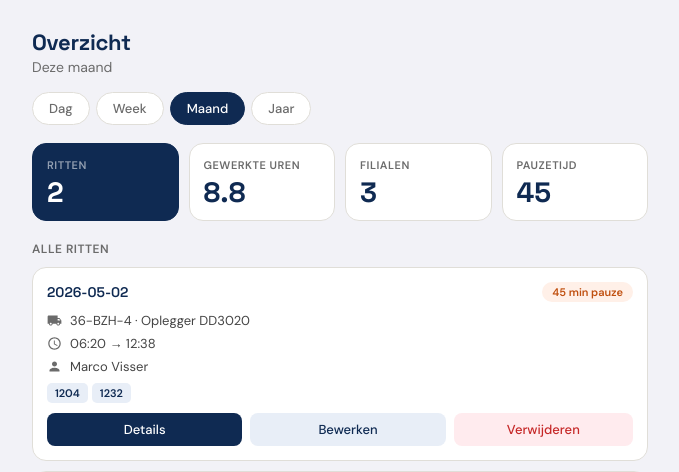
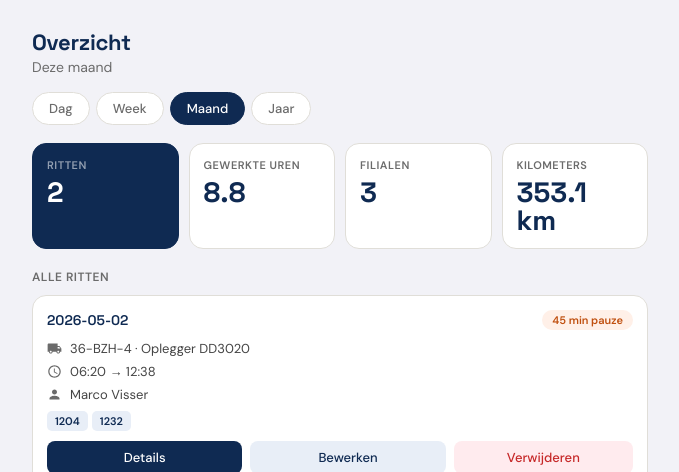
Before and after one commit to MarcoVisser388/Ritlog, a Flask app: page /overzicht in a window 1280 px wide. Shown: the part 60-532 px from the top of the page, without its empty margins (300-979 px from the left). Run offline with Flask 3, Linux system fonts and the light colour scheme; the visitor is signed in with stand-in values (Sample User, id 1); data comes from the database, SQL or seed files in the repository.

Commit message:
gemaakte kilometers toegevoegd

```diff
--- a/app.py
+++ b/app.py
@@ -4,14 +4,21 @@ import os
 import re
 import datetime
 import bcrypt
+import requests
 from werkzeug.utils import secure_filename
 from functools import wraps
+from dotenv import load_dotenv
+
+load_dotenv()
 
 app = Flask(__name__)
 app.secret_key = "ritlog-geheim-2026-xK9mP"
 
 UPLOAD_FOLDER = "uploads"
 app.config["UPLOAD_FOLDER"] = UPLOAD_FOLDER
+GOOGLE_API_KEY = os.getenv("GOOGLE_API_KEY")
+
+DC_ADRES = "Industrieweg 4, 1689 ZW Zwaagdijk-Oost, Nederland"
 
 def valideer_opleggernummer(nummer):
     patroon = re.compile(r'^(CDD|CED|DD|ED)\d+$', re.IGNORECASE)
@@ -68,6 +75,61 @@ def admin_vereist(f):
         return f(*args, **kwargs)
     return decorated
 
+# ── Kilometerberekening ──────────────────────────────────────────
+
+def bereken_kilometers(filiaalnummers):
+    """Bereken de totale rijafstand via Google Directions API."""
+    if not filiaalnummers or not GOOGLE_API_KEY:
+        return 0
+
+    conn = sqlite3.connect("ritten.db")
+    cursor = conn.cursor()
+
+    adressen = []
+    for nummer in filiaalnummers:
+        cursor.execute("SELECT straat, huisnummer, postcode, plaats FROM filialen WHERE filiaalnummer = ?", (nummer,))
+        filiaal = cursor.fetchone()
+        if filiaal and filiaal[0] and filiaal[3]:
+            adres = f"{filiaal[0]} {filiaal[1]}, {filiaal[2]}, {filiaal[3]}, Nederland"
+            adressen.append(adres)
+    conn.close()
+
+    if not adressen:
+        return 0
+
+    # Bouw de waypoints op
+    origin = DC_ADRES
+    destination = DC_ADRES
+    waypoints = "|".join(adressen)
+
+    url = "https://maps.googleapis.com/maps/api/directions/json"
+    params = {
+        "origin": origin,
+        "destination": destination,
+        "waypoints": f"optimize:true|{waypoints}",
+        "key": GOOGLE_API_KEY,
+        "language": "nl",
+        "region": "nl"
+    }
+
+    try:
+        response = requests.get(url, params=params, timeout=10)
+        data = response.json()
+
+        if data.get("status") == "OK":
+            totaal_meters = sum(
+                leg["distance"]["value"]
+                for route in data["routes"]
+                for leg in route["legs"]
+            )
+            return round(totaal_meters / 1000, 1)
+        else:
+            return 0
+    except Exception:
+        return 0
+
+# ── Database ──────────────────────────────────────────
+
 def init_db():
     conn = sqlite3.connect("ritten.db")
     cursor = conn.cursor()
@@ -99,6 +161,7 @@ def init_db():
         opmerkingen TEXT,
         pauze_minuten INTEGER DEFAULT 0,
         is_demo INTEGER DEFAULT 0,
+        kilometers REAL DEFAULT 0,
         FOREIGN KEY (chauffeur_id) REFERENCES chauffeurs(id),
         FOREIGN KEY (truck_id) REFERENCES trucks(id),
         FOREIGN KEY (oplegger_id) REFERENCES opleggers(id))""")
@@ -123,6 +186,10 @@ def init_db():
         plaats TEXT)""")
     try:
         cursor.execute("ALTER TABLE ritten ADD COLUMN is_demo INTEGER DEFAULT 0")
+    except:
+        pass
+    try:
+        cursor.execute("ALTER TABLE ritten ADD COLUMN kilometers REAL DEFAULT 0")
     except:
         pass
     accounts = [
@@ -195,7 +262,7 @@ def overzicht():
     if is_admin:
         cursor.execute("""SELECT ritten.id, chauffeurs.naam, trucks.kenteken, opleggers.opleggernummer,
                ritten.datum, ritten.starttijd, ritten.eindtijd, ritten.opmerkingen,
-               ritten.pauze_minuten, ritten.is_demo
+               ritten.pauze_minuten, ritten.is_demo, ritten.kilometers
             FROM ritten
             LEFT JOIN chauffeurs ON ritten.chauffeur_id = chauffeurs.id
             LEFT JOIN trucks ON ritten.truck_id = trucks.id
@@ -204,7 +271,7 @@ def overzicht():
     elif is_demo:
         cursor.execute("""SELECT ritten.id, chauffeurs.naam, trucks.kenteken, opleggers.opleggernummer,
                ritten.datum, ritten.starttijd, ritten.eindtijd, ritten.opmerkingen,
-               ritten.pauze_minuten, ritten.is_demo
+               ritten.pauze_minuten, ritten.is_demo, ritten.kilometers
             FROM ritten
             LEFT JOIN chauffeurs ON ritten.chauffeur_id = chauffeurs.id
             LEFT JOIN trucks ON ritten.truck_id = trucks.id
@@ -213,7 +280,7 @@ def overzicht():
     else:
         cursor.execute("""SELECT ritten.id, chauffeurs.naam, trucks.kenteken, opleggers.opleggernummer,
                ritten.datum, ritten.starttijd, ritten.eindtijd, ritten.opmerkingen,
-               ritten.pauze_minuten, ritten.is_demo
+               ritten.pauze_minuten, ritten.is_demo, ritten.kilometers
             FROM ritten
             LEFT JOIN chauffeurs ON ritten.chauffeur_id = chauffeurs.id
             LEFT JOIN trucks ON ritten.truck_id = trucks.id
@@ -256,7 +323,14 @@ def overzicht():
         cursor.execute("SELECT COALESCE(SUM((CAST(strftime('%H', eindtijd) AS INTEGER) * 60 + CAST(strftime('%M', eindtijd) AS INTEGER)) - (CAST(strftime('%H', starttijd) AS INTEGER) * 60 + CAST(strftime('%M', starttijd) AS INTEGER)) - CAST(pauze_minuten AS INTEGER)), 0) FROM ritten WHERE datum >= ? AND starttijd != '' AND eindtijd != '' AND chauffeur_id = ? AND is_demo = 0", (van, chauffeur_id))
     minuten = cursor.fetchone()[0]
     stats_uren = round(minuten / 60, 1)
-    stats = {"ritten": stats_ritten, "pauze": stats_pauze, "filialen": stats_filialen, "uren": stats_uren}
+    if is_demo:
+        cursor.execute("SELECT COALESCE(SUM(kilometers), 0) FROM ritten WHERE datum >= ? AND is_demo = 1", (van,))
+    elif is_admin:
+        cursor.execute("SELECT COALESCE(SUM(kilometers), 0) FROM ritten WHERE datum >= ?", (van,))
+    else:
+        cursor.execute("SELECT COALESCE(SUM(kilometers), 0) FROM ritten WHERE datum >= ? AND chauffeur_id = ? AND is_demo = 0", (van, chauffeur_id))
+    stats_kilometers = round(cursor.fetchone()[0], 1)
+    stats = {"ritten": stats_ritten, "pauze": stats_pauze, "filialen": stats_filialen, "uren": stats_uren, "kilometers": stats_kilometers}
     conn.close()
     return render_template("overzicht.html", ritten=ritten, filialen_per_rit=filialen_per_rit, stats=stats)
 
@@ -309,8 +383,15 @@ def stats():
         cursor.execute("SELECT COALESCE(SUM((CAST(strftime('%H', eindtijd) AS INTEGER) * 60 + CAST(strftime('%M', eindtijd) AS INTEGER)) - (CAST(strftime('%H', starttijd) AS INTEGER) * 60 + CAST(strftime('%M', starttijd) AS INTEGER)) - CAST(pauze_minuten AS INTEGER)), 0) FROM ritten WHERE datum >= ? AND starttijd != '' AND eindtijd != '' AND chauffeur_id = ? AND is_demo = 0", (van, chauffeur_id))
     minuten = cursor.fetchone()[0]
     uren = round(minuten / 60, 1)
+    if is_demo:
+        cursor.execute("SELECT COALESCE(SUM(kilometers), 0) FROM ritten WHERE datum >= ? AND is_demo = 1", (van,))
+    elif is_admin:
+        cursor.execute("SELECT COALESCE(SUM(kilometers), 0) FROM ritten WHERE datum >= ?", (van,))
+    else:
+        cursor.execute("SELECT COALESCE(SUM(kilometers), 0) FROM ritten WHERE datum >= ? AND chauffeur_id = ? AND is_demo = 0", (van, chauffeur_id))
+    kilometers = round(cursor.fetchone()[0], 1)
     conn.close()
-    return jsonify(ritten=ritten, pauze=pauze, filialen=filialen, uren=uren)
+    return jsonify(ritten=ritten, pauze=pauze, filialen=filialen, uren=uren, kilometers=kilometers)
 
 @app.route("/beheer")
 @admin_vereist
@@ -507,15 +588,18 @@ def rit_opslaan():
     except (ValueError, TypeError):
         flash("Ongeldige invoer gedetecteerd.", "fout")
         return redirect(url_for("rit"))
+
+    filialen_gefilterd = [f for f in filialen if f.strip()]
+    kilometers = bereken_kilometers(filialen_gefilterd)
+
     conn = sqlite3.connect("ritten.db")
     cursor = conn.cursor()
-    cursor.execute("""INSERT INTO ritten (chauffeur_id, truck_id, oplegger_id, datum, starttijd, eindtijd, opmerkingen, pauze_minuten, is_demo)
-        VALUES (?, ?, ?, ?, ?, ?, ?, ?, ?)""",
-        (chauffeur_id, truck_id, oplegger_id, datum, starttijd, eindtijd, opmerkingen, pauze_minuten, 1 if is_demo else 0))
+    cursor.execute("""INSERT INTO ritten (chauffeur_id, truck_id, oplegger_id, datum, starttijd, eindtijd, opmerkingen, pauze_minuten, is_demo, kilometers)
+        VALUES (?, ?, ?, ?, ?, ?, ?, ?, ?, ?)""",
+        (chauffeur_id, truck_id, oplegger_id, datum, starttijd, eindtijd, opmerkingen, pauze_minuten, 1 if is_demo else 0, kilometers))
     rit_id = cursor.lastrowid
-    for volgorde, filiaalnummer in enumerate(filialen):
-        if filiaalnummer.strip():
-            cursor.execute("INSERT INTO rit_filialen (rit_id, filiaalnummer, volgorde) VALUES (?, ?, ?)", (rit_id, filiaalnummer.strip(), volgorde + 1))
+    for volgorde, filiaalnummer in enumerate(filialen_gefilterd):
+        cursor.execute("INSERT INTO rit_filialen (rit_id, filiaalnummer, volgorde) VALUES (?, ?, ?)", (rit_id, filiaalnummer, volgorde + 1))
     schadefotos = request.files.getlist("schadefoto[]")
     schadeomschrijvingen = request.form.getlist("schadeomschrijving[]")
     os.makedirs(app.config["UPLOAD_FOLDER"], exist_ok=True)
@@ -540,7 +624,7 @@ def rit_detail(rit_id):
     cursor = conn.cursor()
     cursor.execute("""SELECT ritten.id, ritten.chauffeur_id, ritten.truck_id, ritten.oplegger_id,
                ritten.datum, ritten.starttijd, ritten.eindtijd, ritten.opmerkingen,
-               ritten.pauze_minuten, ritten.is_demo FROM ritten WHERE id = ?""", (rit_id,))
+               ritten.pauze_minuten, ritten.is_demo, ritten.kilometers FROM ritten WHERE id = ?""", (rit_id,))
     rit = cursor.fetchone()
     if not rit:
         flash("Rit niet gevonden.", "fout")
@@ -663,14 +747,17 @@ def rit_bewerken_opslaan(rit_id):
         flash("Ongeldige invoer.", "fout")
         conn.close()
         return redirect(url_for("rit_bewerken", rit_id=rit_id))
+
+    filialen_gefilterd = [f for f in filialen if f.strip()]
+    kilometers = bereken_kilometers(filialen_gefilterd)
+
     cursor.execute("""UPDATE ritten SET truck_id=?, oplegger_id=?, datum=?, starttijd=?, eindtijd=?,
-                          opmerkingen=?, pauze_minuten=? WHERE id=?""",
-                   (truck_id, oplegger_id, datum, starttijd, eindtijd, opmerkingen, pauze_minuten, rit_id))
+                          opmerkingen=?, pauze_minuten=?, kilometers=? WHERE id=?""",
+                   (truck_id, oplegger_id, datum, starttijd, eindtijd, opmerkingen, pauze_minuten, kilometers, rit_id))
     cursor.execute("DELETE FROM rit_filialen WHERE rit_id = ?", (rit_id,))
-    for volgorde, filiaalnummer in enumerate(filialen):
-        if filiaalnummer.strip():
-            cursor.execute("INSERT INTO rit_filialen (rit_id, filiaalnummer, volgorde) VALUES (?, ?, ?)",
-                           (rit_id, filiaalnummer.strip(), volgorde + 1))
+    for volgorde, filiaalnummer in enumerate(filialen_gefilterd):
+        cursor.execute("INSERT INTO rit_filialen (rit_id, filiaalnummer, volgorde) VALUES (?, ?, ?)",
+                       (rit_id, filiaalnummer, volgorde + 1))
     conn.commit()
     conn.close()
     flash("Rit bijgewerkt.", "succes")
--- a/templates/overzicht.html
+++ b/templates/overzicht.html
@@ -50,8 +50,8 @@
             <div class="stat-value" id="stat-filialen">{{ stats.filialen }}</div>
         </div>
         <div class="stat">
-            <div class="stat-label">Pauzetijd</div>
-            <div class="stat-value" id="stat-pauze">{{ stats.pauze }}</div>
+            <div class="stat-label">Kilometers</div>
+            <div class="stat-value" id="stat-kilometers">{{ stats.kilometers }} km</div>
         </div>
     </div>
 
@@ -149,7 +149,7 @@ function setPeriode(periode, btn) {
             document.getElementById('stat-ritten').textContent = data.ritten;
             document.getElementById('stat-pauze').textContent = data.pauze;
             document.getElementById('stat-filialen').textContent = data.filialen;
-            document.getElementById('stat-uren').textContent = data.uren;
+            document.getElementById('stat-kilometers').textContent = data.kilometers + ' km';
         });
 }
 </script>
```
